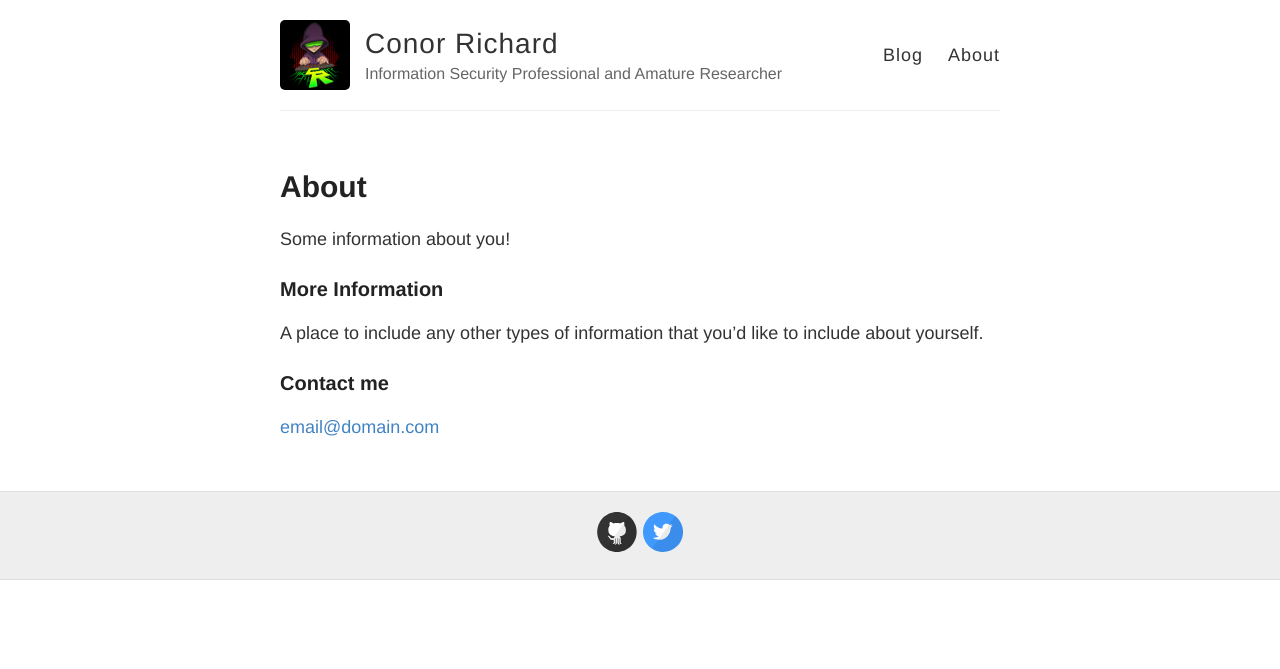
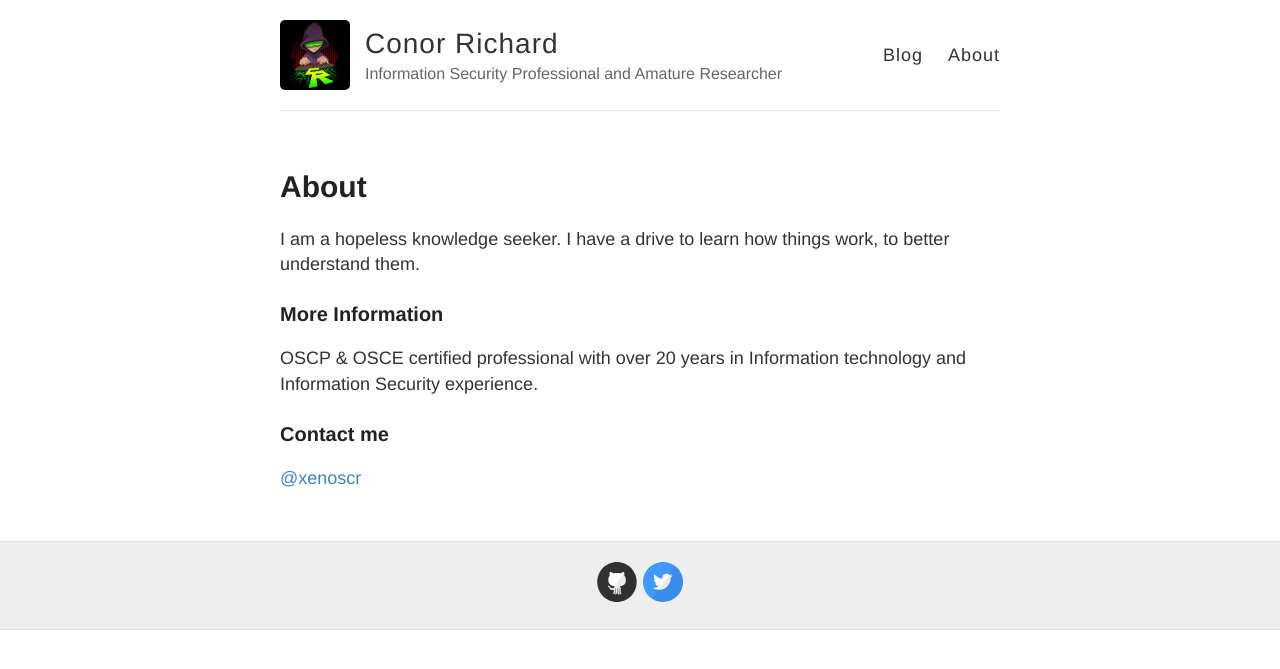
Before and after one commit to xenoscr/xenoscr.github.io, a Jekyll site: the page built from about.md, in a window 1280 px wide. Shown: the top 669 px of the page. Built offline with Jekyll 4.4.1, drawn with Linux system fonts in a browser that asks for light colours.

Commit message:
Update about.md

```diff
--- a/about.md
+++ b/about.md
@@ -4,12 +4,12 @@ title: About
 permalink: /about/
 ---
 
-Some information about you!
+I am a hopeless knowledge seeker. I have a drive to learn how things work, to better understand them.
 
 ### More Information
 
-A place to include any other types of information that you'd like to include about yourself.
+OSCP & OSCE certified professional with over 20 years in Information technology and Information Security experience.
 
 ### Contact me
 
-[email@domain.com](mailto:email@domain.com)
+[@xenoscr](https://twitter.com/xenosCR)
```
